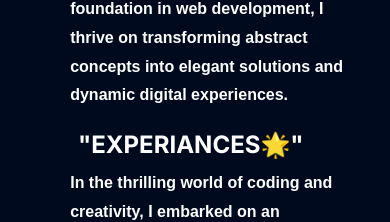
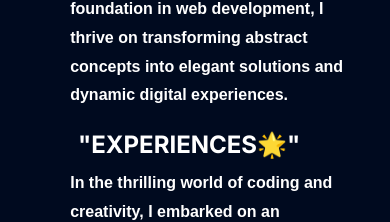
Before and after one commit to Lassoued95/Portfolio, a Next.js app: page / in a window 390 px wide. Shown: the part 1576-1798 px from the top of the page. Built offline with nearby package versions, Linux system fonts and the light colour scheme.

Commit message:
fixed the responsive design

```diff
--- a/app/abouttwo/page.tsx
+++ b/app/abouttwo/page.tsx
@@ -9,7 +9,7 @@ function Aboutt(){
         <h2 className={styles.academic}>&quot;THE BACKGROUND ACADEMIC💻&quot;</h2>
 
         <p className={styles.paragh1}>At just 20 years old, I’m a dedicated Computer Science student at the prestigious Higher Institute of Informatics of Mahdia (ISIMA). My journey is fueled by a passion for unraveling complex problems and mastering the art of algorithms and data structures. With deep expertise in Python and C, alongside a robust foundation in web development, I thrive on transforming abstract concepts into elegant solutions and dynamic digital experiences.</p>
-        <h2 className={styles.academic}>&quot;EXPERIANCES🌟&quot;</h2>
+        <h2 className={styles.academic}>&quot;EXPERIENCES🌟&quot;</h2>
 
         <p className={styles.paragh1}>In the thrilling world of coding and creativity, I embarked on an exhilarating adventure during the Coding Moon Challenge Hackathon 2023/2024. Competing among 20 dynamic teams, my innovative project—a unique website for a Tunisian cake company—earned me a distinguished 5th place ranking. 🏆✨ This experience was not just about the trophy, but about bringing a sprinkle of innovation to the sweet world of Tunisian pastries!</p>
         <img  className={styles.avatar2}
--- a/app/page.module.css
+++ b/app/page.module.css
@@ -983,9 +983,10 @@
     transition: transform 5s ease;
     filter: drop-shadow(0.5rem 25px  40px green);
   }
-  .avatar2:hover{
-    transform: scale(1.3);
+  .avatar2:hover {
+    transform: none; /* Removes the hover effect */
   }
+
   .skills{
     margin-top: 20%;
   }
@@ -1004,6 +1005,9 @@
     border-radius: 10px;
     box-shadow: 0 4px 8px rgba(0, 0, 0, 0.2);
     transition: transform 0.7s ease-in-out;
+    }
+    .image:hover {
+      transform: none; /* Removes the hover effect */
     }
   .logogoutina{
     height: 300px;
```
